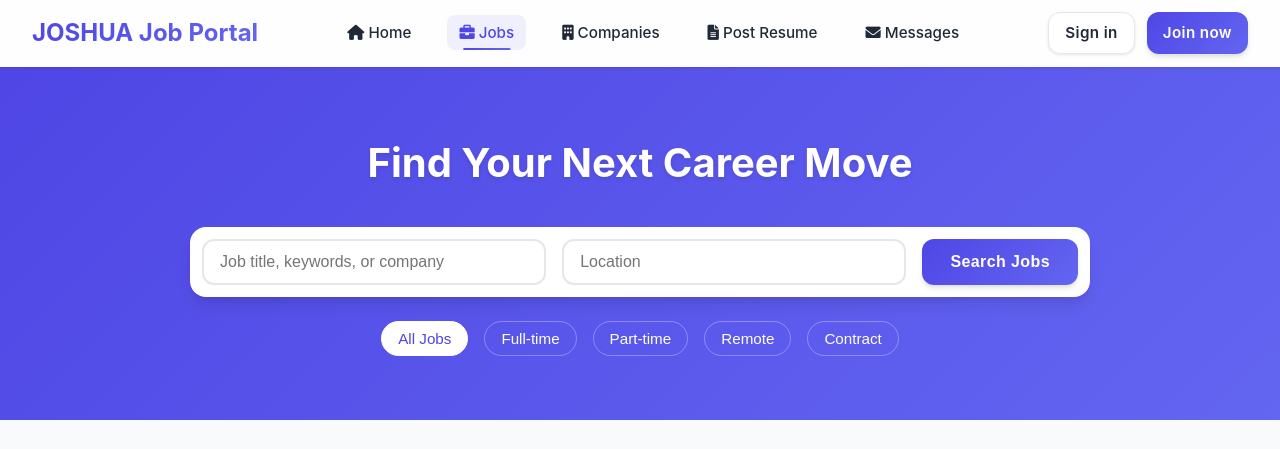
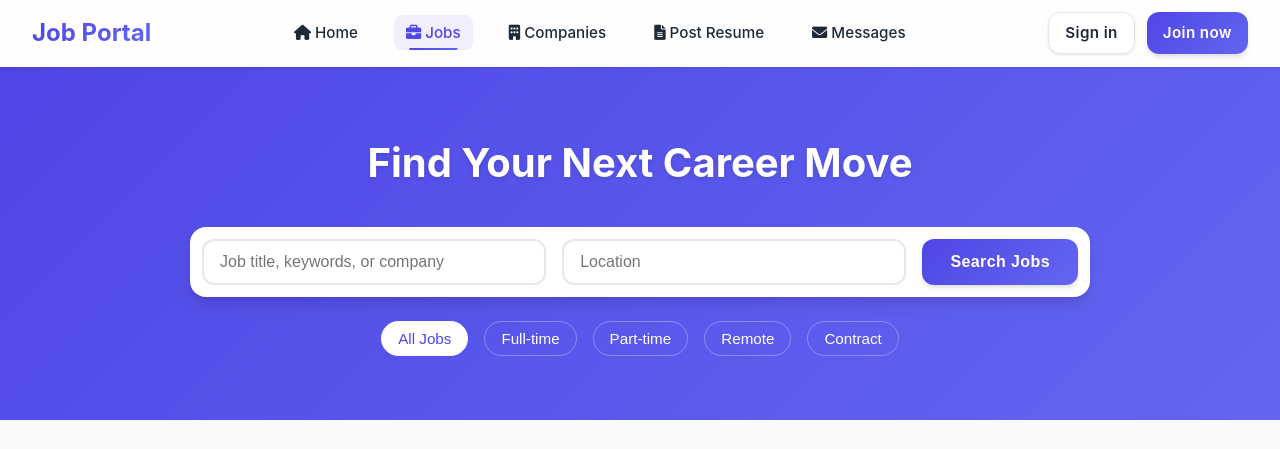
Before and after one commit to joshua-danquah-website/LinkedIn, a website: page jobs.html in a window 1280 px wide. Shown: the top 449 px of the page. Drawn offline with Linux system fonts and the light colour scheme.

Commit message:
Update jobs.html

```diff
--- a/jobs.html
+++ b/jobs.html
@@ -3,7 +3,7 @@
 <head>
     <meta charset="UTF-8">
     <meta name="viewport" content="width=device-width, initial-scale=1.0">
-    <title>Browse Jobs - JOSHUA Job Portal</title>
+    <title>Browse Jobs  Job Portal</title>
     <link rel="stylesheet" href="style.css">
     <link rel="icon" href="favicon.ico" type="image/x-icon">
     <link rel="stylesheet" href="https://cdnjs.cloudflare.com/ajax/libs/font-awesome/6.0.0/css/all.min.css">
@@ -12,7 +12,7 @@
     <header>
         <div class="container">
             <div class="logo">
-                <a href="index.html">JOSHUA Job Portal</a>
+                <a href="index.html"> Job Portal</a>
             </div>
             <nav>
                 <ul>
```
